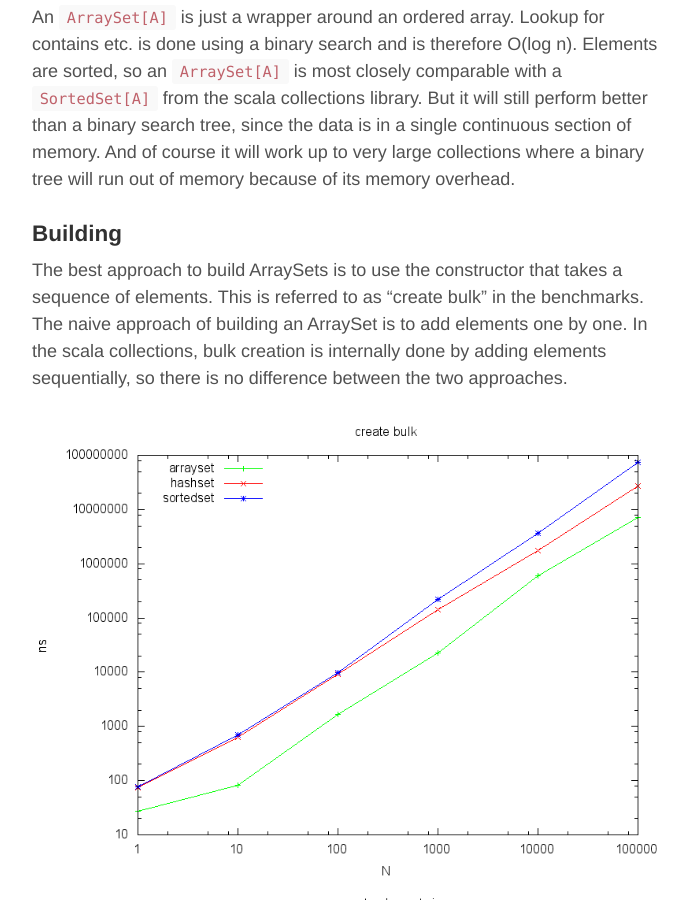
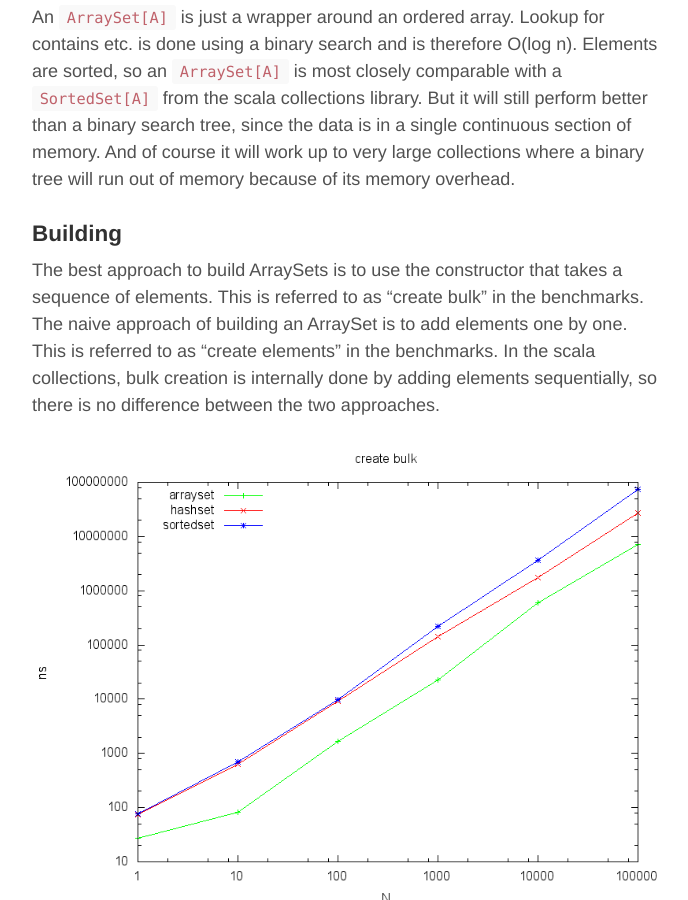
Before and after one commit to rklaehn/rklaehn.github.io, a Jekyll site: the page built from _posts/2015-12-18-array-based-immutable-collections.md, in a window 1280 px wide and 900 px high, scrolled down 1060 px. Shown: the whole window, without its empty margins (293-981 px from the left). Built offline with Jekyll 4.4.1, drawn with Linux system fonts in a browser that asks for light colours.

Commit message:
Update 2015-12-18-array-based-immutable-collections.md

```diff
--- a/_posts/2015-12-18-array-based-immutable-collections.md
+++ b/_posts/2015-12-18-array-based-immutable-collections.md
@@ -27,7 +27,7 @@ An `ArraySet[A]` is just a wrapper around an ordered array. Lookup for contains
 
 ### Building
 
-The best approach to build ArraySets is to use the constructor that takes a sequence of elements. This is referred to as "create bulk" in the benchmarks. The naive approach of building an ArraySet is to add elements one by one. In the scala collections, bulk creation is internally done by adding elements sequentially, so there is no difference between the two approaches.
+The best approach to build ArraySets is to use the constructor that takes a sequence of elements. This is referred to as "create bulk" in the benchmarks. The naive approach of building an ArraySet is to add elements one by one. This is referred to as "create elements" in the benchmarks. In the scala collections, bulk creation is internally done by adding elements sequentially, so there is no difference between the two approaches.
 
 ![Building ArraySets]({{ site.url }}/assets/setcreate.png)
 
```
